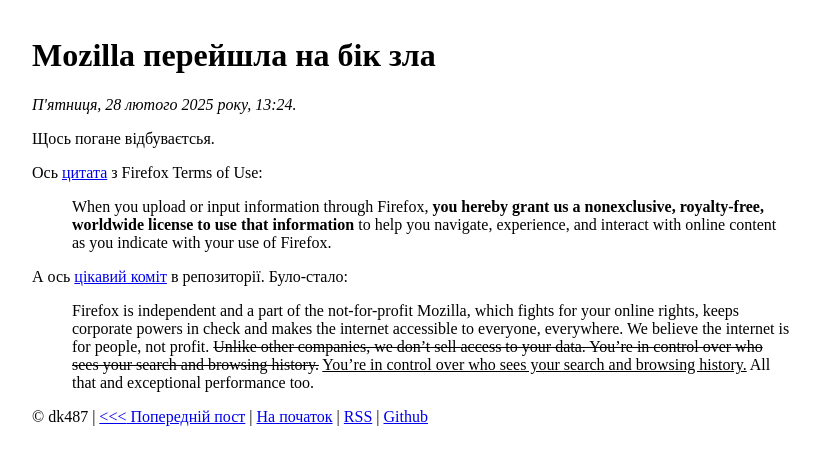
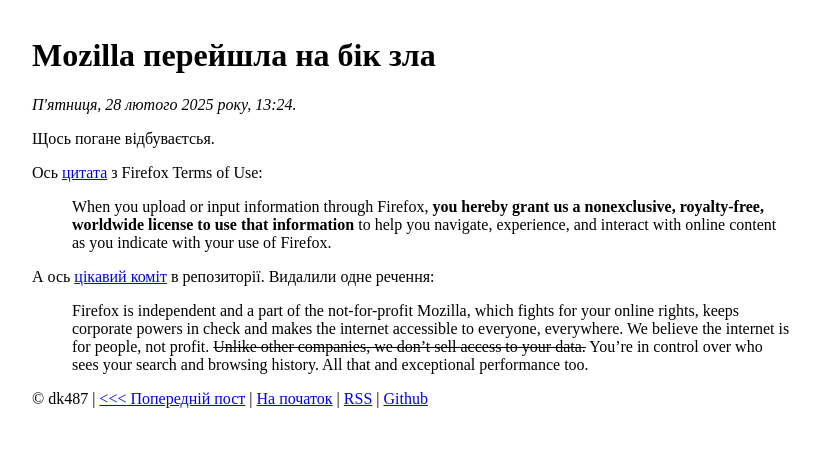
Before and after one commit to dk487/test.de.co.ua, a Jekyll site: the page built from _posts/2025/2025-02-28-mozilla-becomes-evil.md, in a window 1280 px wide. Shown: the top 465 px of the page, without its empty margins (208-1028 px from the left). Built offline with Jekyll 4.4.1, drawn with Linux system fonts in a browser that asks for light colours.

Commit message:
Minor fix

```diff
--- a/_posts/2025/2025-02-28-mozilla-becomes-evil.md
+++ b/_posts/2025/2025-02-28-mozilla-becomes-evil.md
@@ -12,10 +12,10 @@
 > When you upload or input information through Firefox, **you hereby grant us a nonexclusive, royalty-free, worldwide license to use that information** to help you navigate, experience, and interact with online content as you indicate with your use of Firefox.
 </div>
 
-А ось [цікавий коміт][2] в репозиторії. Було-стало:
+А ось [цікавий коміт][2] в репозиторії. Видалили одне речення:
 
 <div lang="en" markdown=1>
-> Firefox is independent and a part of the not-for-profit Mozilla, which fights for your online rights, keeps corporate powers in check and makes the internet accessible to everyone, everywhere. We believe the internet is for people, not profit. <del>Unlike other companies, we don’t sell access to your data. You’re in control over who sees your search and browsing history.</del> <ins>You’re in control over who sees your search and browsing history.</ins> All that and exceptional performance too.
+> Firefox is independent and a part of the not-for-profit Mozilla, which fights for your online rights, keeps corporate powers in check and makes the internet accessible to everyone, everywhere. We believe the internet is for people, not profit. <del>Unlike other companies, we don’t sell access to your data.</del> You’re in control over who sees your search and browsing history. All that and exceptional performance too.
 </div>
 
 [1]: https://www.mozilla.org/en-US/about/legal/terms/firefox/#you-give-mozilla-certain-rights-and-perm
```
Also changed, not shown: other parts of _posts/2025/2025-02-28-mozilla-becomes-evil.md (+1 -1 lines).
